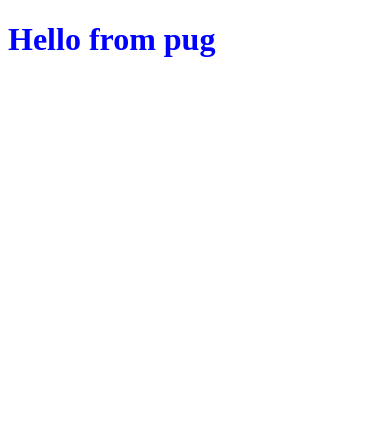
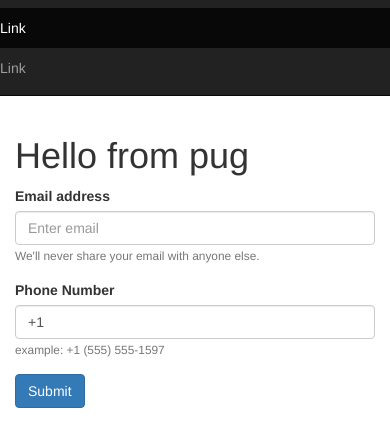
Before and after one commit to coherencez/didactic-eureka, a Node server app: page / in a window 390 px wide. Shown: the top 447 px of the page. Run offline with Node 20, Linux system fonts and the light colour scheme; some libraries are stand-ins or nearby versions.

Commit message:
added bootstrap/jquery and a basic email/phone form

```diff
--- a/package.json
+++ b/package.json
@@ -18,7 +18,9 @@
   },
   "homepage": "https://github.com/tkswann2/twitter-bot#readme",
   "dependencies": {
+    "bootstrap": "^3.3.7",
     "express": "^4.14.0",
+    "jquery": "^3.1.1",
     "pug": "^2.0.0-beta6",
     "twilio": "^2.11.0",
     "twitter": "^1.4.0"
--- a/public/css/main.css
+++ /dev/null
@@ -1,3 +0,0 @@
-h1 {
-  color: blue;
-}
--- a/views/index.pug
+++ b/views/index.pug
@@ -2,6 +2,29 @@ doctype html
 html
   head
     title Mentor Bot
-    link(rel='stylesheet' href='/css/main.css')
+    link(rel='stylesheet' href='/lib/bootstrap/dist/css/bootstrap.min.css')
+    link(rel='stylesheet' href='/lib/css/main.css')
   body
-    h1 Hello from pug
+    nav.navbar.navbar-inverse.navbar-static-top
+      ul.nav.navbar-nav
+        li.active
+          a(href='#') Link
+        li
+          a(href='#') Link
+    div.container
+      h1 Hello from pug
+
+      form(method='POST')
+        .form-group
+          label(for='emailInput') Email address
+          input#emailInput.form-control(type='email', aria-describedby='emailHelp', placeholder='Enter email')
+          small#emailHelp.form-text.text-muted We'll never share your email with anyone else.
+        .form-group
+          label(for='phoneInput') Phone Number
+          input#phoneInput.form-control(type='tel' value='+1' required)
+          small#phoneHelp.form-text.text-muted example: +1 (555) 555-1597
+        button.btn.btn-primary(type='submit') Submit
+
+
+    script(src='/lib/jquery/dist/jquery.min.js')
+    script(src='/lib/bootstrap/dist/js/bootstrap.min.js')
```
